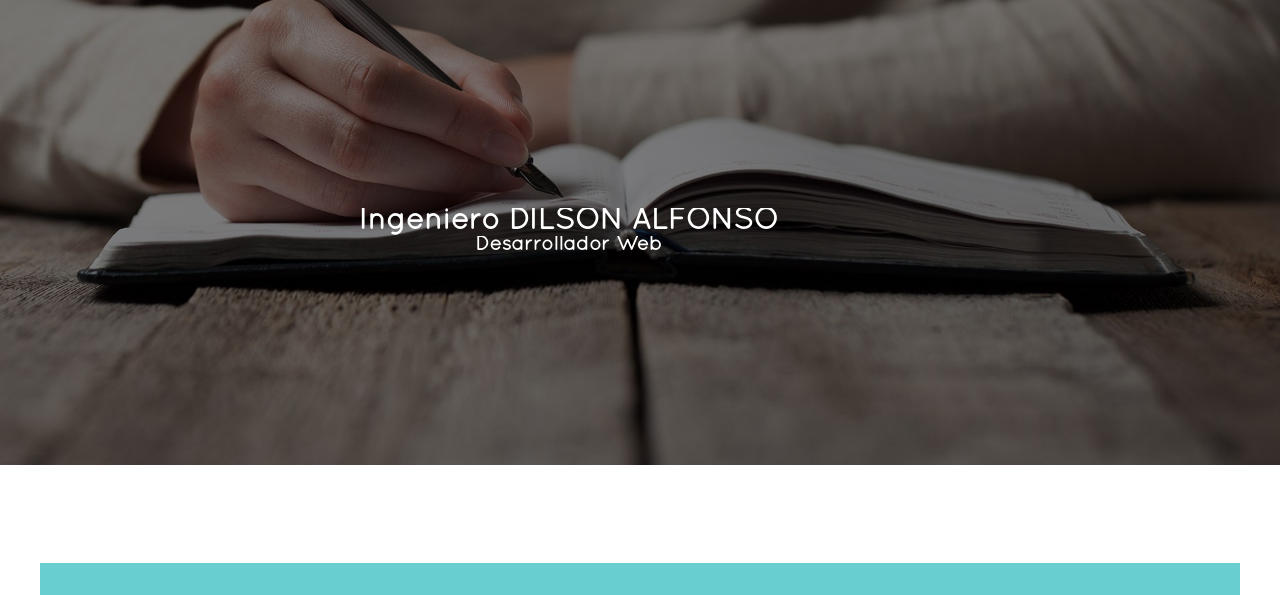
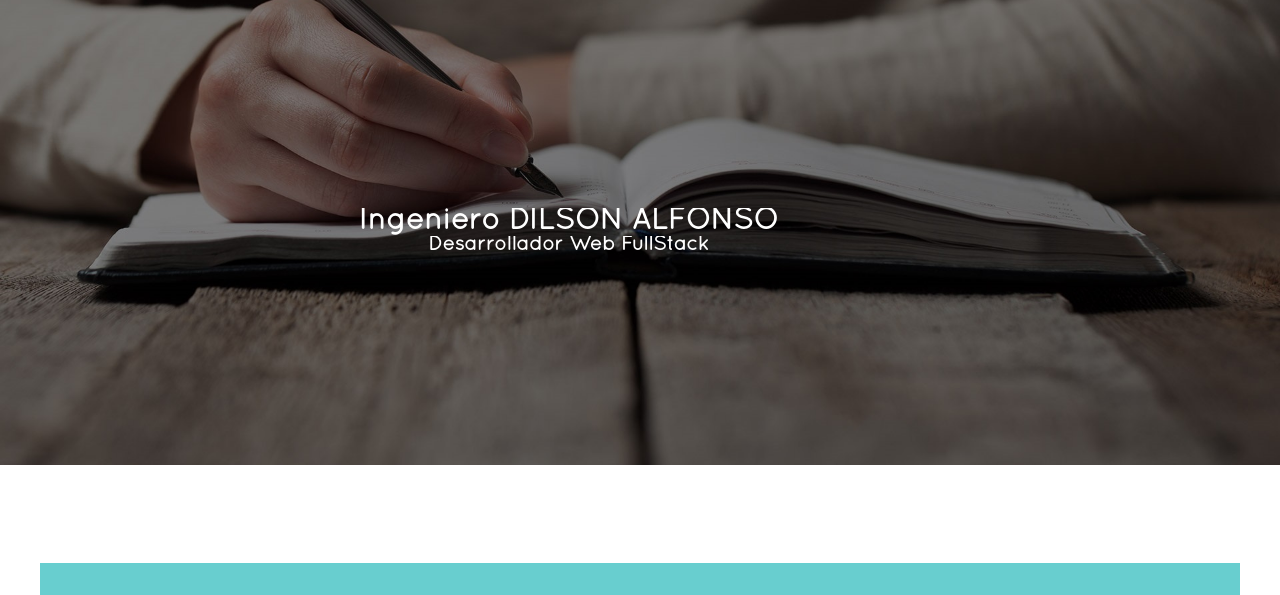
Before and after one commit to dilsonalfonso/myWeb, a plain HTML site: page index.html in a window 1280 px wide. Shown: the part 92-687 px from the top of the page. Drawn offline with Linux system fonts and the light colour scheme.

Commit message:
Update index.html

```diff
--- a/index.html
+++ b/index.html
@@ -21,7 +21,7 @@
     </nav>
     <section class="titulo">
         <h1>Ingeniero DILSON ALFONSO</h1>
-        <h4>Desarrollador Web</h4>
+        <h4>Desarrollador Web FullStack</h4>
     </section>
     <figure id="home">
         <img src="./img/fondo.jpg" alt="">
```
